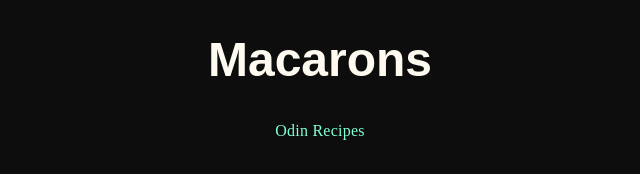
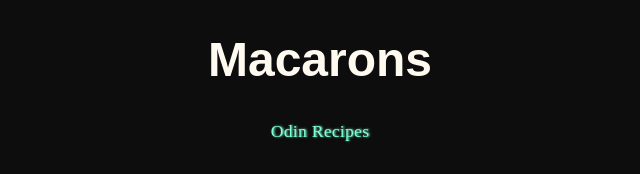
Before and after one commit to cynthem/Odin-recipes, a plain HTML site: page recipes/macarons.html in a window 1280 px wide. In both pictures the pointer is over the element "Odin Recipes". Shown: the top 174 px of the page, 320-960 px from the left. Drawn offline with Linux system fonts and the light colour scheme.

Commit message:
Animate home page link on hover

```diff
--- a/styles.css
+++ b/styles.css
@@ -12,6 +12,12 @@ html {
 .home {
     color: aquamarine;
     text-align: center;
+}
+
+.home:hover {
+    transform: scale(1.1);
+    transition: all ease;
+    text-shadow: 1px 0.5px 2px;
 }
 
 .home-link {
```
